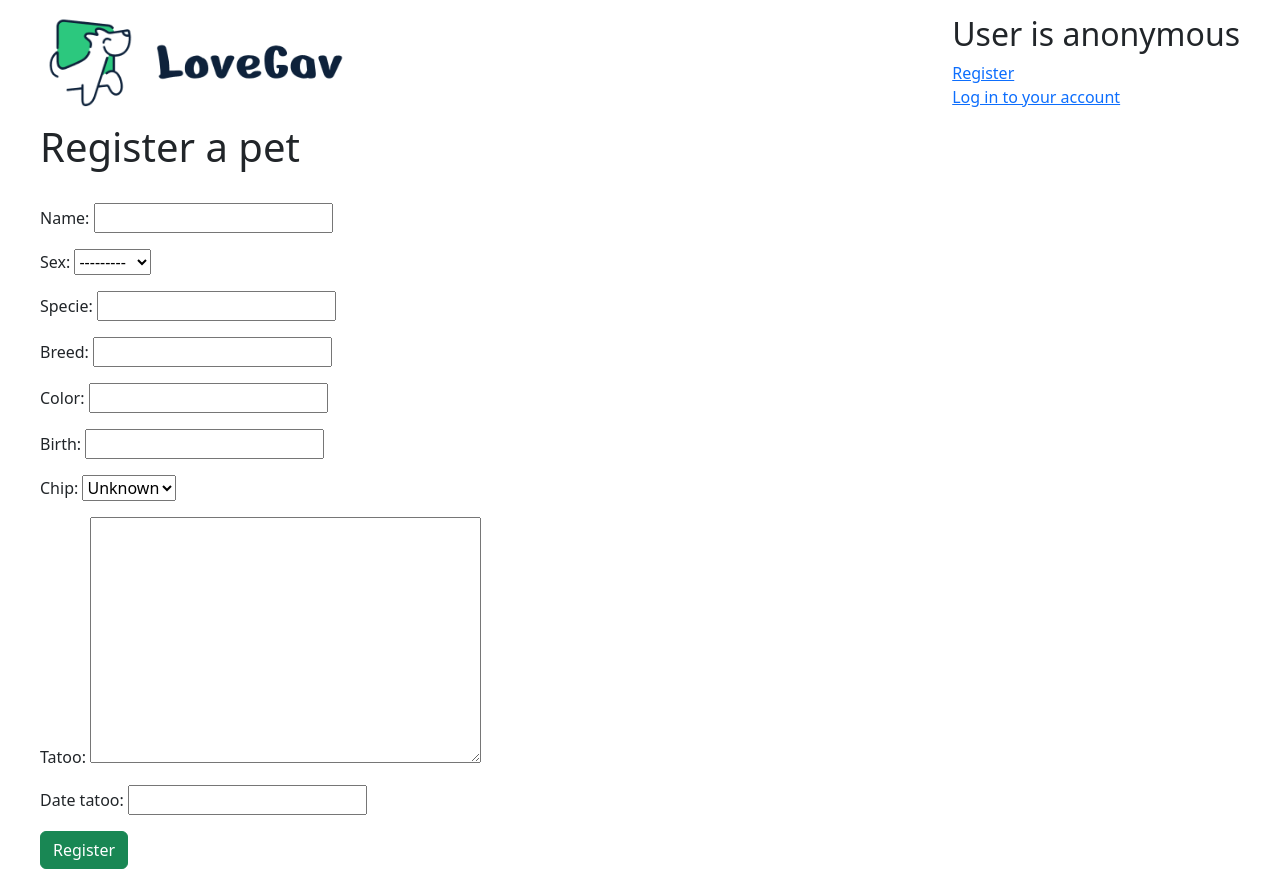
After one commit to RedHotChilliHead/LoveGav, a Django app: page /profile/register_pet/ in a window 1280 px wide. The commit adds this page. Run offline with Django 5.2, Linux system fonts and the light colour scheme.

Commit message:
add pet model and create-view

```diff
--- a/LoveGav/profileapp/models.py
+++ b/LoveGav/profileapp/models.py
@@ -8,9 +8,36 @@ def profile_avatar_directory_path(instance: "Profile", filename: str) -> str: #i
         pk=instance.user.pk,
         filename=filename,
     )
+
+def pet_passport_path(instance: "Pet", filename: str) -> str:
+    return 'users/user{pk}/pet_files/{filename}'.format(
+        pk=instance.owner.pk,
+        filename=filename,
+    )
 class Profile(models.Model):
     user = OneToOneField(User, on_delete=models.CASCADE) #если user удален, удалить всю модель. благодаря этой связи можно обращаться по .profile
     bio = models.TextField(max_length=500, blank=True)
     email = models.EmailField(max_length=254, blank=True)
     birth = models.DateField(blank=True, null=True)
     avatar = models.ImageField(null=True, upload_to=profile_avatar_directory_path)
+
+class Pet(models.Model):
+    SEX_CHOICES = {
+        'M': "Male",
+        'F': "Famale",
+    }
+
+    owner = OneToOneField(User, on_delete=models.CASCADE)
+    name = models.CharField(max_length=150, blank=False)
+    sex = models.CharField(
+        max_length=1,
+        choices=SEX_CHOICES,
+    )
+    specie = models.CharField(max_length=20, blank=True, null=True)
+    breed = models.CharField(max_length=30, blank=True, null=True)
+    color = models.CharField(max_length=20, blank=True, null=True)
+    birth = models.DateField(blank=True, null=True)
+    chip = models.BooleanField(blank=True, null=True)
+    tatoo = models.TextField(max_length=20, blank=True)
+    date_tatoo = models.DateField(blank=True, null=True)
+    passport = models.FileField(null=True, upload_to=pet_passport_path)
--- /dev/null
+++ b/LoveGav/profileapp/templates/profileapp/pet_form.html
@@ -0,0 +1,17 @@
+{% extends "profileapp/base.html" %}
+
+{% block title %}
+    Register a pet
+{% endblock %}
+
+{% block body %}
+    <div class="fixed-container">
+        <h1>Register a pet</h1>
+        <br>
+        <form method="post">
+            {% csrf_token %}
+            {{ form.as_p }}
+            <button type="submit" class="btn btn-success">Register</button>
+        </form>
+    </div>
+{% endblock %}
--- a/LoveGav/profileapp/urls.py
+++ b/LoveGav/profileapp/urls.py
@@ -2,11 +2,13 @@ from django.urls import path
 from django.contrib.auth.views import LoginView
 
 from .views import RegisterView, logout_view, UpdateMeView, UserDetaislView, HellowView
+from .views import RegisterPetView
 
 app_name = "profileapp"
 
 urlpatterns = [
     path('register/', RegisterView.as_view(), name='register'),
+    path('register_pet/', RegisterPetView.as_view(), name='register-pet'),
     path('login/',
              LoginView.as_view(template_name='profileapp/login.html', redirect_authenticated_user=True),
              name='login'),
--- a/LoveGav/profileapp/views.py
+++ b/LoveGav/profileapp/views.py
@@ -8,7 +8,8 @@ from django.views.generic import CreateView, UpdateView, DetailView
 from django.contrib.auth import authenticate, login, logout
 from django.contrib.auth.forms import UserCreationForm
 
-from profileapp.models import Profile
+from profileapp.models import Profile, Pet
+
 
 class RegisterView(CreateView):  # форма регистрации пользователя
     """
@@ -79,11 +80,31 @@ class UserDetaislView(UserPassesTestMixin, LoginRequiredMixin, DetailView):
     def get_context_data(self, **kwargs): #добавить объект user в контекст, чтобы он был доступен в шаблоне
         context = super().get_context_data(**kwargs)
         context['user'] = self.object.user #поле user-владельца записи
+        context['pet'] = self.object.user.pet
         return context
 
 class HellowView(View):
+    """
+    Домашняя страница-заглушка
+    """
     def get(self, request:HttpRequest) -> HttpResponse:
         context = {
             "user": self.request.user,
         }
         return render(request, 'profileapp/hello.html', context=context)
+
+class RegisterPetView(CreateView):
+    """
+    Создание странички питомца
+    """
+    model = Pet
+    fields = "name", "sex", "specie", "breed", "color", "birth", "chip", "tatoo", "date_tatoo"
+    template_name = 'profileapp/pet_form.html'
+
+    def form_valid(self, form):  # переопределение метода, чтоб после создания пользователя проходила аутентификация
+        form.instance.owner = self.request.user
+        response = super().form_valid(form)
+        return response
+
+    def get_success_url(self):
+        return reverse_lazy("profileapp:user-details", kwargs={'username': self.request.user.username})
```
Also changed, not shown: LoveGav/profileapp/templates/profileapp/user_profile.html (+10 -0 lines), LoveGav/profileapp/migrations/0004_pet.py (added).
